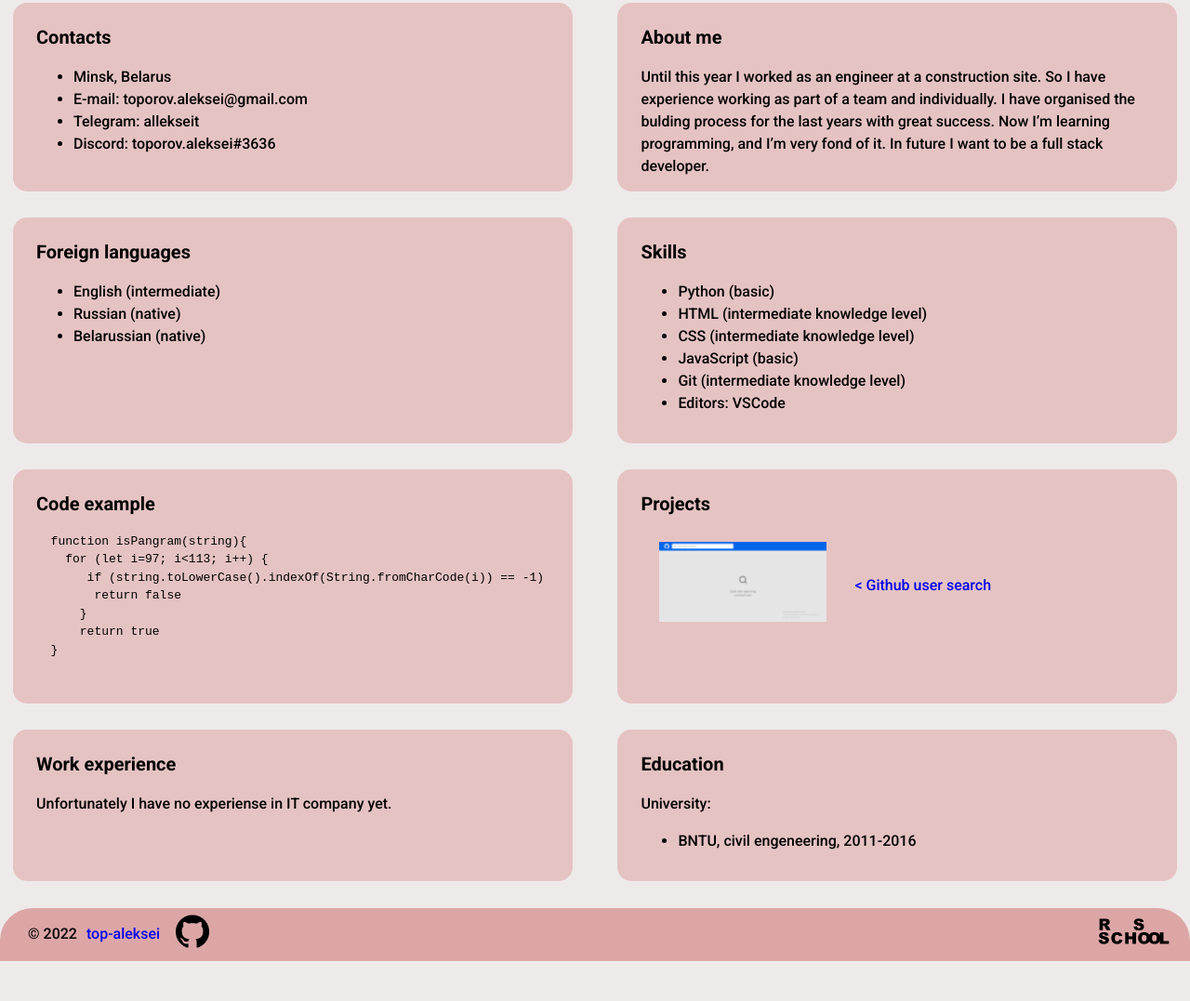
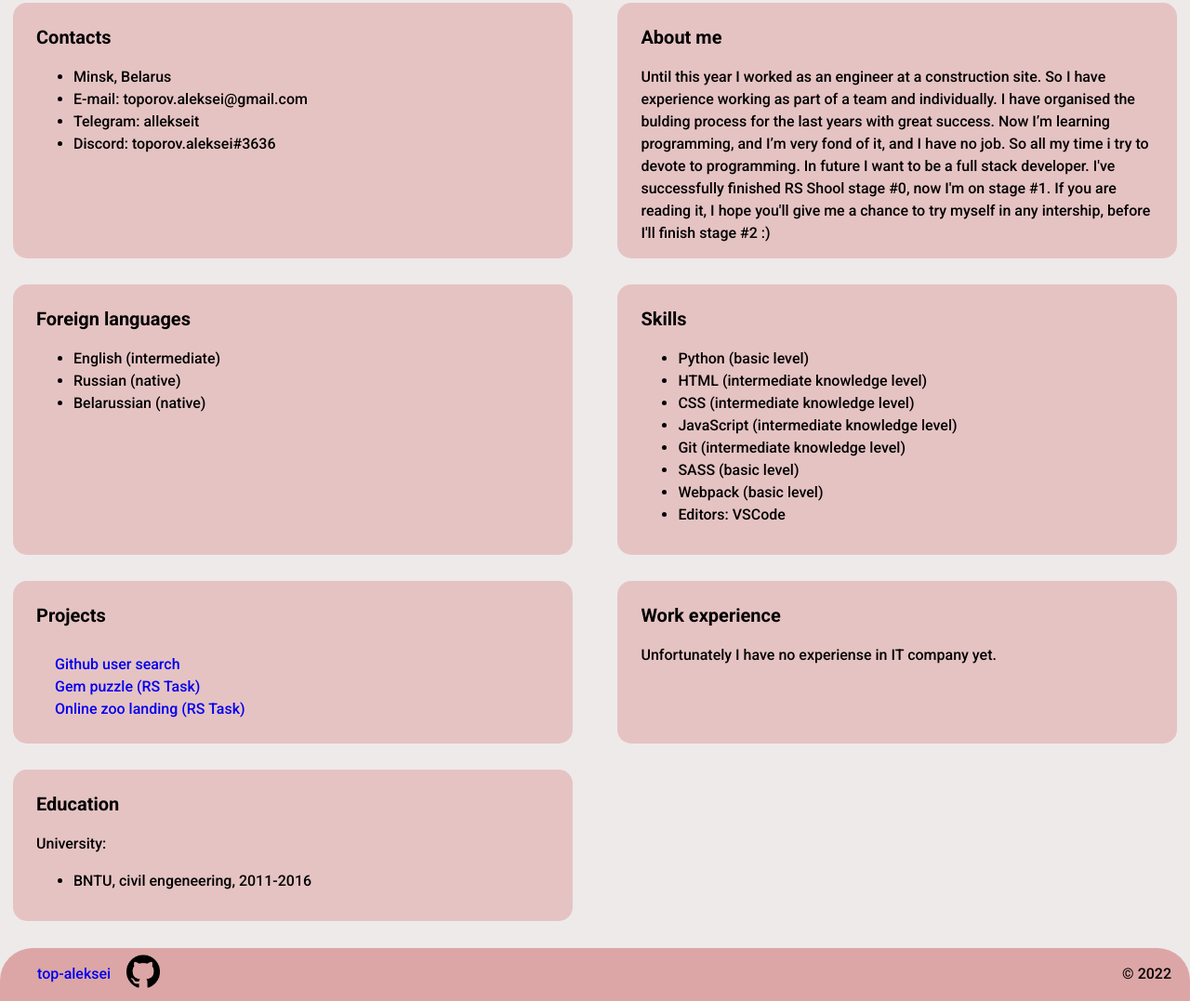
Before and after one commit to top-aleksei/rsschool-cv, a plain HTML site: page index.html in a window 1280 px wide. Shown: the part 301-1378 px from the top of the page at 93% size. Before the commit the page ends 1335 px from the top, so only its background shows below. Drawn offline with Linux system fonts and the light colour scheme.

Commit message:
add: more info in CV

```diff
--- a/css/style.css
+++ b/css/style.css
@@ -46,6 +46,7 @@ a {
   border-radius: 35px 35px 0px 0px;
   background-color: #dda6a6;
   padding-left: 30px;
+  padding-right: 20px;
 }
 
 .footer__wrapper img {
@@ -85,7 +86,8 @@ a {
 
 .project {
   display: flex;
-  align-items: center;
+  flex-direction: column;
+  align-items: flex-start ;
   padding: 10px 20px;
 }
 
--- a/index.html
+++ b/index.html
@@ -69,8 +69,8 @@
           >Until this year I worked as an engineer at a construction site. So I
           have experience working as part of a team and individually. I have
           organised the bulding process for the last years with great success.
-          Now I’m learning programming, and I’m very fond of it. In future I
-          want to be a full stack developer.</span
+          Now I’m learning programming, and I’m very fond of it, and I have no job. So all my time i try to devote to programming. In future I
+          want to be a full stack developer. I've successfully finished RS Shool stage #0, now I'm on stage #1. If you are reading it, I hope you'll give me a chance to try myself in any intership, before I'll finish stage #2 :)</span
         >
       </section>
       <section class="section" id="lang">
@@ -84,15 +84,17 @@
       <section class="section" id="skills">
         <h2>Skills</h2>
         <ul>
-          <li>Python (basic)</li>
+          <li>Python (basic level)</li>
           <li>HTML (intermediate knowledge level)</li>
           <li>CSS (intermediate knowledge level)</li>
-          <li>JavaScript (basic)</li>
+          <li>JavaScript (intermediate knowledge level)</li>
           <li>Git (intermediate knowledge level)</li>
+          <li>SASS (basic level)</li>
+          <li>Webpack (basic level)</li>
           <li>Editors: VSCode</li>
         </ul>
       </section>
-      <section class="section" id="code">
+      <!-- <section class="section" id="code">
         <h2>Code example</h2>
         <pre>
   function isPangram(string){
@@ -103,21 +105,31 @@
       return true
   }
         </pre>
-      </section>
+      </section> -->
       <section class="section" id="proj">
         <h2>Projects</h2>
         <div class="project">
-          <a
+          <!-- <a
             href="https://github-user-seach-by-top-aleksei.netlify.app/"
             target="_blank"
             ><img
               src="./assets/img/project_screen.png"
               alt="project_screenshot"
-          ></a>
+          ></a> -->
           <a
             href="https://github-user-seach-by-top-aleksei.netlify.app/"
             target="_blank"
-            >&lt; Github user search</a
+            >Github user search</a
+          >
+          <a
+            href="https://rolling-scopes-school.github.io/top-aleksei-JSFE2022Q3/gem-puzzle/"
+            target="_blank"
+            >Gem puzzle (RS Task)</a
+          >
+          <a
+            href="https://rolling-scopes-school.github.io/top-aleksei-JSFE2022Q3/online-zoo/"
+            target="_blank"
+            >Online zoo landing (RS Task)</a
           >
         </div>
       </section>
@@ -136,7 +148,6 @@
     </main>
     <footer class="footer__wrapper">
       <div>
-        <span>© 2022</span>
         <a href="https://github.com/top-aleksei" target="_blank"
         >top-aleksei
       </a>
@@ -147,9 +158,10 @@
       alt="git-logo"
       ></a>
     </div>
-      <a href="https://rs.school/" target="_blank"
+    <span>© 2022</span>
+      <!-- <a href="https://rs.school/" target="_blank"
         ><img src="./assets/img/rs-logo.png" alt="rs-school logo"
-      ></a>
+      ></a> -->
     </footer>
   </body>
 </html>
```
Lines whose indentation alone changed are shown as unchanged.
